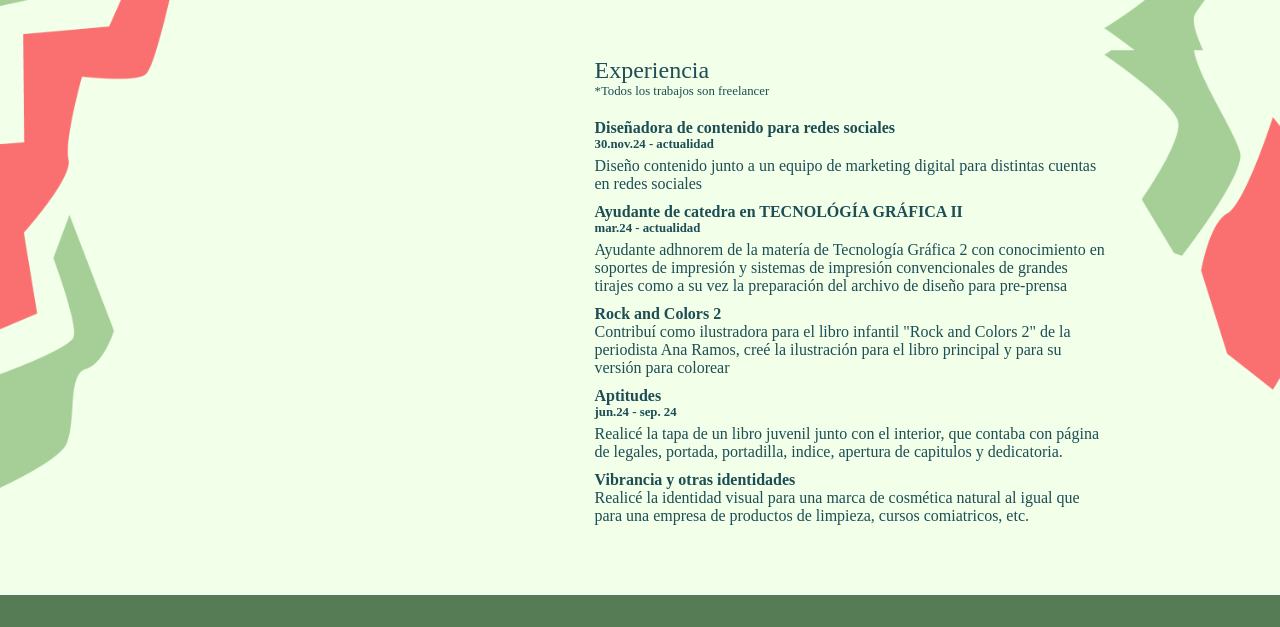
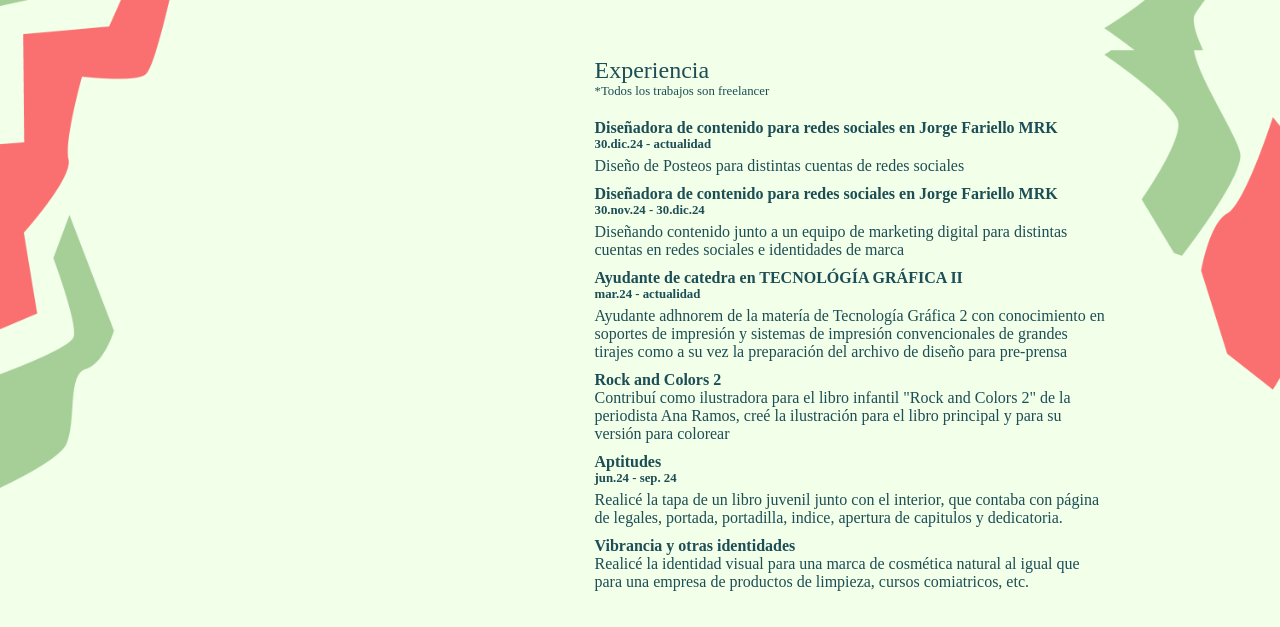
Before and after one commit to YaninaBelen/carlomagno_yanina, a plain HTML site: page sobremi.html in a window 1280 px wide. Shown: the part 964-1591 px from the top of the page. Drawn offline with Linux system fonts and the light colour scheme; a web font is replaced by a local one.

Commit message:
cv actualizado 160125

```diff
--- a/sobremi.html
+++ b/sobremi.html
@@ -76,15 +76,21 @@
                     </div>
                     <ul>
                         <li>
-                            <h4>Diseñadora de contenido para redes sociales</h4>
-                            <h5>30.nov.24 - actualidad</h5>
-                            <p>Diseño contenido junto a un equipo de marketing digital para distintas cuentas en redes sociales</p>
+                            <h4>Diseñadora de contenido para redes sociales en Jorge Fariello MRK</h4>
+                            <h5>30.dic.24 - actualidad</h5>
+                            <p>Diseño de Posteos para distintas cuentas de redes sociales</p>
+
+                        </li>
+                        <li>
+                            <h4>Diseñadora de contenido para redes sociales en Jorge Fariello MRK</h4>
+                            <h5>30.nov.24 - 30.dic.24</h5>
+                            <p>Diseñando contenido junto a un equipo de marketing digital para distintas cuentas en redes sociales e identidades de marca</p>
 
                         </li>
                         <li>
                             <h4>Ayudante de catedra en TECNOLÓGÍA GRÁFICA II</h4>
                             <h5>mar.24 - actualidad</h5>
-                            <p>Ayudante adhnorem de la matería de Tecnología Gráfica 2 con conocimiento en soportes de impresión y sistemas de impresión convencionales de grandes tirajes como a su vez la preparación del archivo de diseño para pre-prensa</p>
+                            <p>Ayudante adhnorem de la matería de Tecnología Gráfica 2 con conocimiento en soportes de impresión y sistemas de impresión convencionales de grandes tirajes como a su vez la preparación del archivo de diseño para pre-prensa </p>
                         </li>
                         <li>
                             <h4>Rock and Colors 2 </h4>
```
